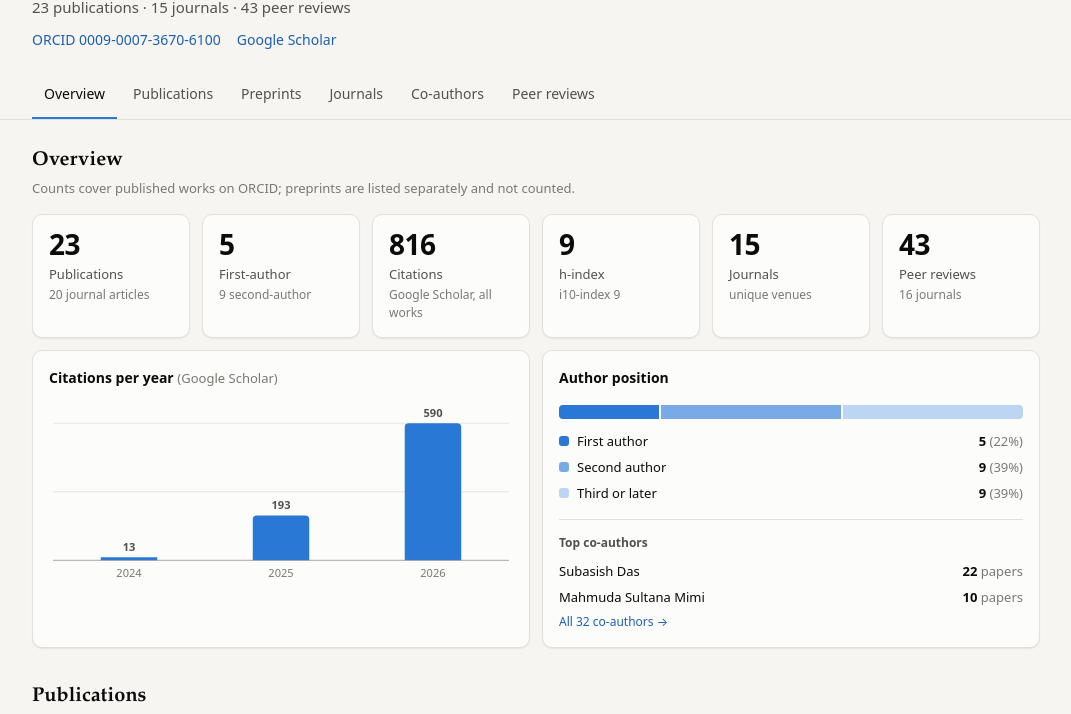
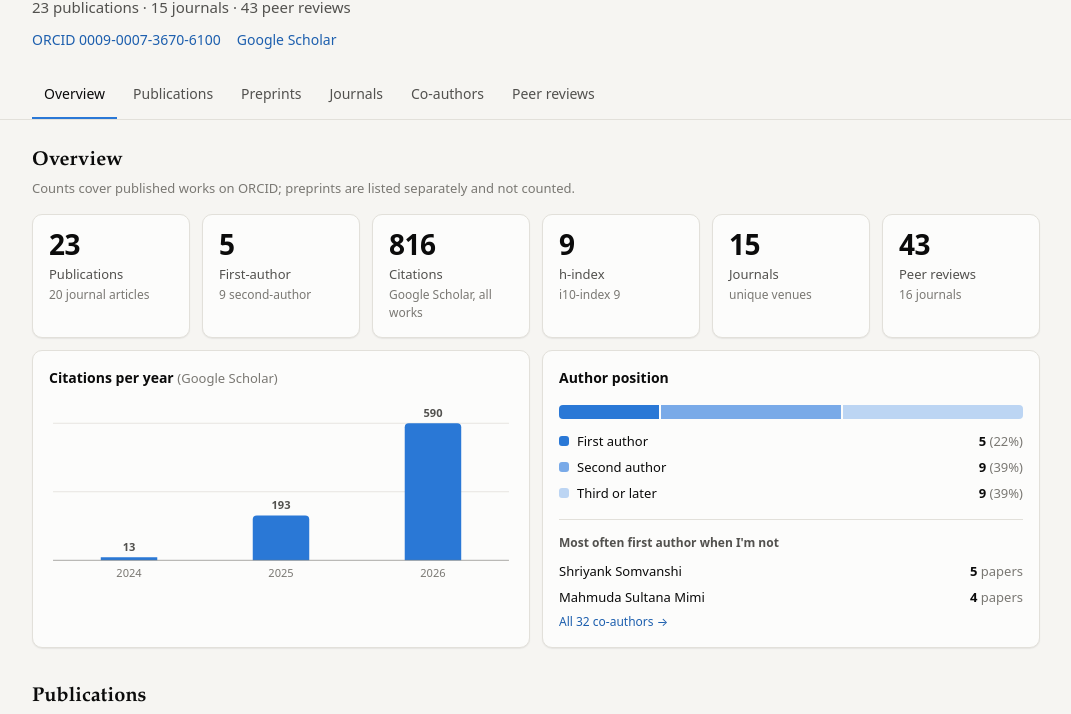
Before and after one commit to Xatta-Trone/publication-data, a plain HTML site: page public/index.html in a window 1280 px wide. Shown: the part 86-800 px from the top of the page, without its empty margins (104-1175 px from the left). Drawn offline with Linux system fonts and the light colour scheme.

Commit message:
Rank author-position card co-authors by first-author papers

```diff
--- a/public/index.html
+++ b/public/index.html
@@ -437,10 +437,11 @@ footer ul { padding-left: 18px; margin: 6px 0; }
       parts.map((p) => `<div><i style="background:${p[2]}"></i>${p[0]}<b>${p[1]} <span style="color:var(--text-3);font-weight:400">(${Math.round((p[1] / total) * 100)}%)</span></b></div>`).join("") +
       `</div>`;
 
-    const top = (sum.co_authors?.list || []).slice(0, 2);
+    const top = [...(sum.co_authors?.list || [])].filter((r) => r.papers_they_are_first)
+      .sort((a, b) => b.papers_they_are_first - a.papers_they_are_first || b.papers - a.papers).slice(0, 2);
     $("#top-coauthors").innerHTML = top.length
-      ? `<h4>Top co-authors</h4>` + top.map((r) =>
-          `<div><span>${esc(r.name)}</span><b>${r.papers} <span class="s" style="font-weight:400">papers</span></b></div>`).join("") +
+      ? `<h4>Most often first author when I'm not</h4>` + top.map((r) =>
+          `<div><span>${esc(r.name)}</span><b>${r.papers_they_are_first} <span class="s" style="font-weight:400">papers</span></b></div>`).join("") +
         `<a href="#coauthors" style="font-size:12px">All ${fmt(sum.co_authors.unique)} co-authors →</a>`
       : "";
   }
```
Also changed, not shown: site/index.html (+4 -3 lines).
